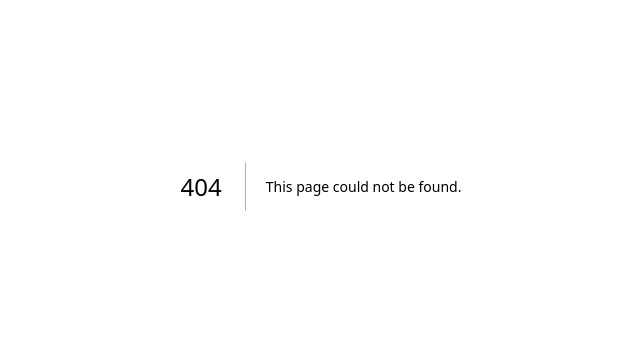
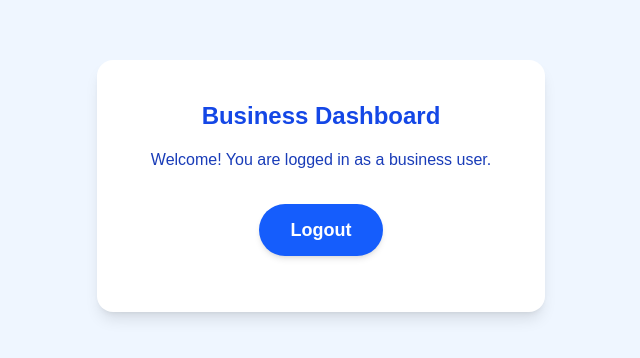
Before and after one commit to Jessalynnic/ShiftSync, a Next.js app: page /business-dashboard in a window 1280 px wide. Before the commit this address had no page. Shown: the part 214-572 px from the top of the page, without its empty margins (319-959 px from the left). Built offline with nearby package versions, Linux system fonts and the light colour scheme; no server answers.

Commit message:
Successfully implemented business login/added a basic business dashboard with successful logout

```diff
--- /dev/null
+++ b/src/app/business-dashboard/page.js
@@ -0,0 +1,52 @@
+"use client";
+import { useRouter } from 'next/navigation';
+import { useState } from 'react';
+import { supabase } from '../../supabaseClient';
+
+export default function BusinessDashboard() {
+  const router = useRouter();
+  const [loading, setLoading] = useState(false);
+  const [success, setSuccess] = useState(false);
+  const [error, setError] = useState('');
+
+  const handleLogout = async () => {
+    setLoading(true);
+    setError('');
+    const { error } = await supabase.auth.signOut();
+    setLoading(false);
+    if (error) {
+      setError(error.message);
+      return;
+    }
+    setSuccess(true);
+    setTimeout(() => {
+      router.push('/login');
+    }, 1500);
+  };
+
+  return (
+    <main className="min-h-screen flex flex-col items-center justify-center bg-blue-50">
+      <div className="bg-white rounded-2xl shadow-lg p-10 flex flex-col items-center max-w-md w-full">
+        <h1 className="text-2xl font-bold text-blue-700 mb-4">Business Dashboard</h1>
+        <p className="mb-8 text-blue-800">Welcome! You are logged in as a business user.</p>
+        <button
+          onClick={handleLogout}
+          disabled={loading}
+          className="bg-blue-600 hover:bg-blue-700 text-white font-semibold rounded-full py-3 px-8 transition-all text-lg shadow-md disabled:opacity-50 disabled:cursor-not-allowed mb-4"
+        >
+          {loading ? 'Logging out...' : 'Logout'}
+        </button>
+        {success && (
+          <div className="bg-green-50 border border-green-200 text-green-700 px-4 py-3 rounded-lg text-sm mt-2 text-center">
+            Logged out! Redirecting to login...
+          </div>
+        )}
+        {error && (
+          <div className="bg-red-50 border border-red-200 text-red-700 px-4 py-3 rounded-lg text-sm mt-2 text-center">
+            {error}
+          </div>
+        )}
+      </div>
+    </main>
+  );
+}
--- /dev/null
+++ b/src/app/login/loginBusiness.js
@@ -0,0 +1,54 @@
+import { supabase } from '../../supabaseClient';
+
+export async function loginBusiness(email, password) {
+  // Sign in business with email + password
+  const { data: authData, error: loginError } = await supabase.auth.signInWithPassword({
+    email,
+    password,
+  });
+
+  if (loginError) {
+    return {
+      success: false,
+      message: loginError.message
+    };
+  }
+
+  // Get user ID
+  const { data: userData } = await supabase.auth.getUser();
+  const userId = userData?.user?.id;
+
+  if (!userId) {
+    return {
+      success: false,
+      message: 'Failed to retrieve user after login'
+    };
+  }
+
+  // Check if business record exists
+  const { data: existingBusiness, error: businessError } = await supabase
+    .from('business')
+    .select('*')
+    .eq('user_id', userId)
+    .maybeSingle();
+
+  if (businessError) {
+    return {
+      success: false,
+      message: businessError.message
+    };
+  }
+
+  if (!existingBusiness) {
+    return {
+      success: false,
+      message: 'No business record found for this user.'
+    };
+  }
+
+  return {
+    success: true,
+    message: 'Login successful',
+    business: existingBusiness
+  };
+}
--- a/src/app/login/page.js
+++ b/src/app/login/page.js
@@ -1,5 +1,7 @@
 "use client";
 import { useState } from 'react';
+import { loginBusiness } from './loginBusiness';
+import { useRouter } from 'next/navigation';
 
 export default function LoginPage() {
   const [isBusinessLogin, setIsBusinessLogin] = useState(false);
@@ -9,6 +11,8 @@ export default function LoginPage() {
   const [businessEmail, setBusinessEmail] = useState('');
   const [employeeId, setEmployeeId] = useState('');
   const [password, setPassword] = useState('');
+  const [success, setSuccess] = useState(false);
+  const router = useRouter();
 
   const switchLogin = (type) => {
     setIsBusinessLogin(type === 'Business');
@@ -19,6 +23,22 @@ export default function LoginPage() {
     e.preventDefault();
     setLoading(true);
     setError('');
+    setSuccess(false);
+    if (isBusinessLogin) {
+      const { success, message } = await loginBusiness(businessEmail, password);
+      if (!success) {
+        setError(message);
+        setLoading(false);
+        return;
+      }
+      setSuccess(true);
+      setLoading(false);
+      setTimeout(() => {
+        router.push('/business-dashboard');
+      }, 1000);
+      return;
+    }
+    // ...existing employee login logic or placeholder...
     setTimeout(() => {
       setLoading(false);
     }, 2000);
@@ -126,6 +146,11 @@ export default function LoginPage() {
                   {error}
                 </div>
               )}
+              {success && (
+                <div className="bg-green-50 border border-green-200 text-green-700 px-4 py-3 rounded-lg text-sm mt-4 text-center">
+                  Sign in successful!
+                </div>
+              )}
             </form>
             {/* Social Login */}
             <div className="flex items-center gap-4 mt-6 mb-2 w-full max-w-xs">
```
